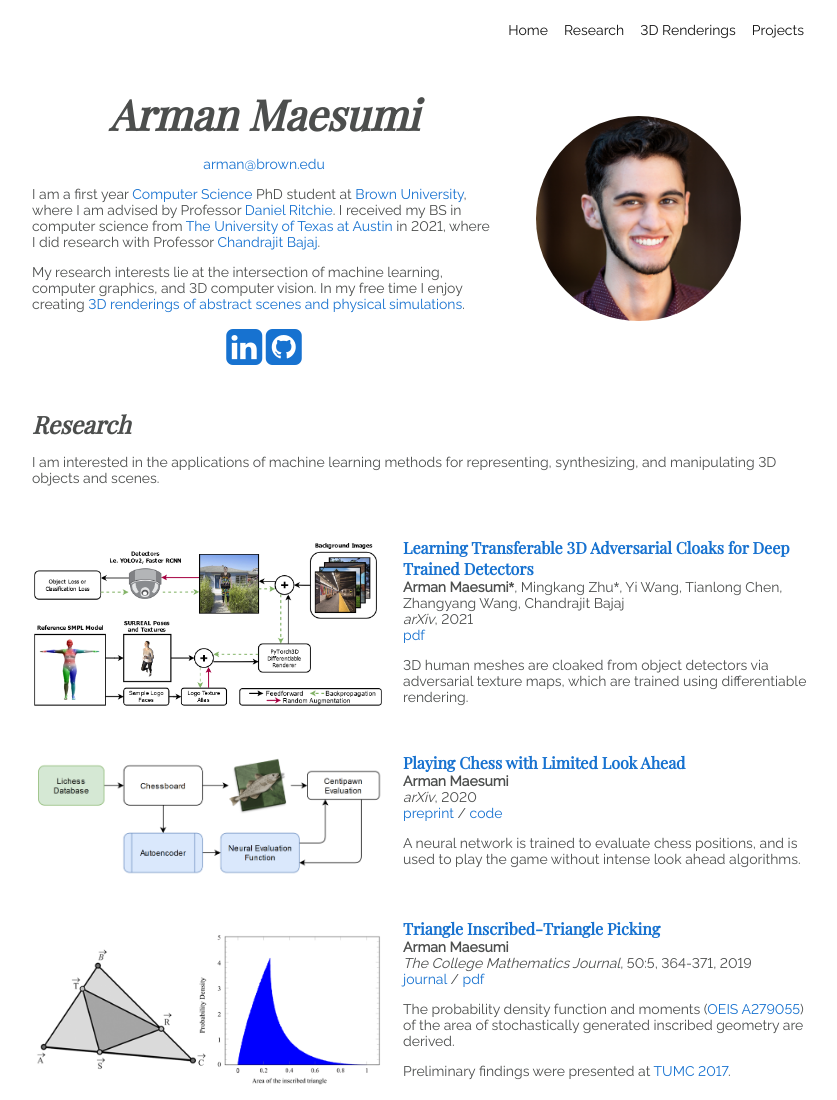
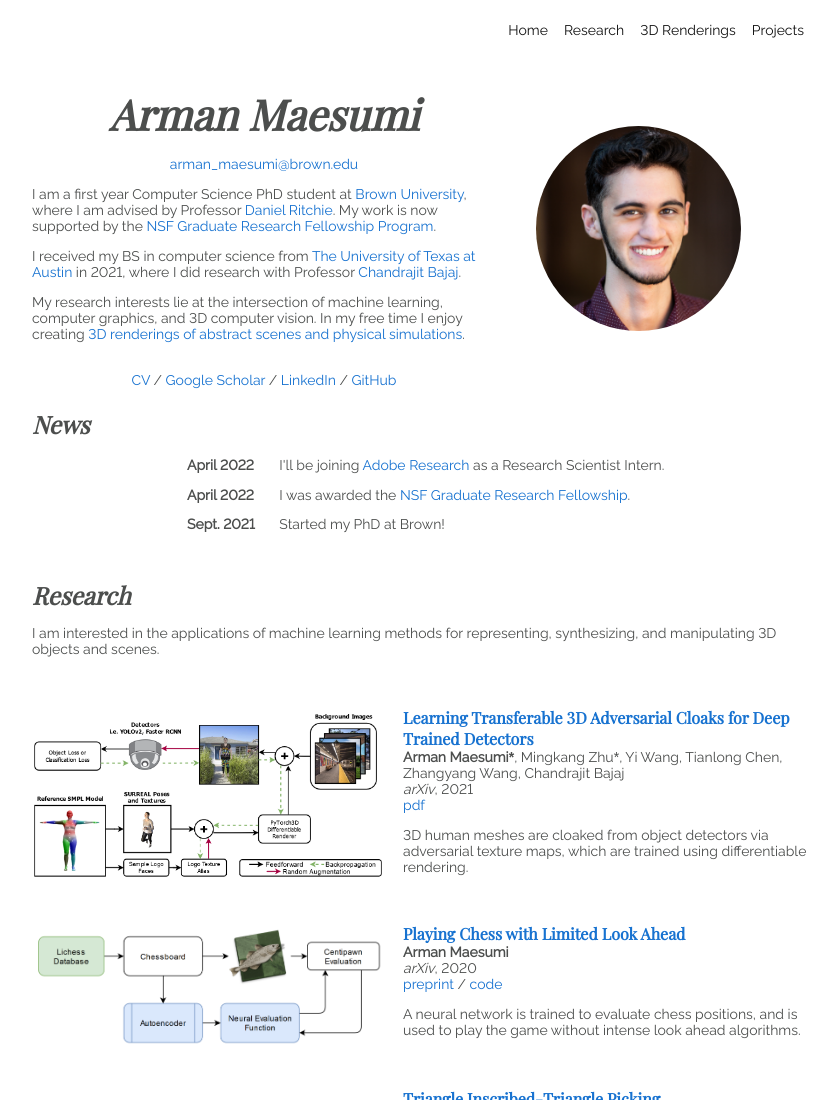
Before and after one commit to ArmanMaesumi/armanmaesumi.github.io, a plain HTML site: page index.html in a window 1280 px wide. Shown: the top 1100 px of the page, without its empty margins (228-1065 px from the left). Drawn offline with nearby package versions, Linux system fonts and the light colour scheme; some icons are missing; a web font is replaced by a local one.

Commit message:
news feed

```diff
--- a/css/stylesheet.css
+++ b/css/stylesheet.css
@@ -227,3 +227,15 @@ span.highlight {
   text-decoration: none;
   padding: 14px 8px;
 }
+
+.newsRow>td {
+  padding-bottom: 0.75em;
+}
+
+.newsDate {
+  font-weight: bold;
+}
+
+.newsInfo {
+
+}
--- a/index.html
+++ b/index.html
@@ -53,22 +53,23 @@
                 <name>Arman Maesumi</name><br>
               </p>
               <p style="text-align: center;">
-                <a href="mailto:arman@brown.edu">arman@brown.edu</a>
+                <a href="mailto:arman_maesumi@brown.edu">arman_maesumi@brown.edu</a>
               </p>
               <p>
-                I am a first year <a href="https://cs.brown.edu/">Computer Science</a> PhD student at <a href="https://www.brown.edu/">Brown University</a>, where I am advised by Professor <a href="https://dritchie.github.io/">Daniel Ritchie</a>.
-
+                I am a first year Computer Science PhD student at <a href="https://cs.brown.edu/">Brown University</a>, where I am advised by Professor <a href="https://dritchie.github.io/">Daniel Ritchie</a>. My work is now supported by the <a href="https://www.nsfgrfp.org/">NSF Graduate Research Fellowship Program</a>.
+              </p>
+              <p>
                 I received my BS in computer science from <a href="https://www.utexas.edu/">The University of Texas at Austin</a> in 2021, where I did research with Professor <a href="https://cs.utexas.edu/~bajaj">Chandrajit Bajaj</a>.
-                <!-- I am a senior computer science undergraduate at the <a href="https://cs.utexas.edu/">University of Texas at Austin</a> where I am doing research with Professor <a href="https://cs.utexas.edu/~bajaj">Chandrajit Bajaj</a> at the <a href="https://cvcweb.oden.utexas.edu/cvcwp/publications/">Computational Visualization Center (CVC)</a>. -->
               </p>
               <p>
                 My research interests lie at the intersection of machine learning, computer graphics, and 3D computer vision. In my free time I enjoy creating <a href="./#3d">3D renderings of abstract scenes and physical simulations</a>.
-              </p>
+              </p><br>
               <div style="text-align:center;">
-                <a href="./cv/cv.pdf" target="_blank"><i class="ai ai-cv-square ai-3x"></i></a>
+                <a href="./cv/cv.pdf">CV</a> / <a href="https://scholar.google.com/citations?user=SOJBF1wAAAAJ&hl=en">Google Scholar</a> / <a href="https://www.linkedin.com/in/arman-maesumi">LinkedIn</a> / <a href="https://www.github.com/ArmanMaesumi">GitHub</a>
+                <!-- <a href="./cv/cv.pdf" target="_blank"><i class="ai ai-cv-square ai-3x"></i></a>
                 <a href="https://scholar.google.com/citations?user=SOJBF1wAAAAJ&hl=en" target="_blank"><i class="ai ai-google-scholar-square ai-3x"></i></a>
                 <a href="https://www.linkedin.com/in/arman-maesumi" target="_blank"><i class="fa fa-linkedin-square fa-3x"></i></a>
-                <a href="https://www.github.com/ArmanMaesumi" target="_blank"><i class="fa fa-github-square fa-3x"></i></a>
+                <a href="https://www.github.com/ArmanMaesumi" target="_blank"><i class="fa fa-github-square fa-3x"></i></a> -->
               </div>
               <!-- <p style="text-align:center">
                 <a href="mailto:arman@cs.utexas.edu">Email</a> &nbsp/&nbsp
@@ -81,6 +82,35 @@
             </td>
           </tr>
         </tbody></table>
+
+        <table style="width:100%;border:0px;border-spacing:0px;border-collapse:separate;margin-right:auto;margin-left:auto;"><tbody>
+          <tr>
+          <td style="padding:20px;width:100%;vertical-align:middle;padding-bottom: 0px;padding-top: 0px;">
+            <heading id="projects">News</heading>
+            <p>
+              <table style="width:80%; margin-left: auto;">
+                <colgroup>
+                  <col style="width: 15%;">
+                  <col style="width: auto;">
+                </colgroup>
+                <tr class="newsRow">
+                  <td class="newsDate">April 2022</td>
+                  <td>I'll be joining <a href="https://research.adobe.com/">Adobe Research</a> as a Research Scientist Intern</a>.</td>
+                </tr>
+                <tr class="newsRow">
+                  <td class="newsDate">April 2022</td>
+                  <td>I was awarded the <a href="https://www.nsfgrfp.org/">NSF Graduate Research Fellowship</a>.</td>
+                </tr>
+                <tr class="newsRow">
+                  <td class="newsDate">Sept. 2021</td>
+                  <td>Started my PhD at Brown!</td>
+                </tr>
+              </table>
+            </p>
+          </td>
+        </tr>
+      </tbody></table>
+
         <table style="width:100%;border:0px;border-spacing:0px;border-collapse:separate;margin-right:auto;margin-left:auto;"><tbody>
             <tr>
             <td style="padding:20px;width:100%;vertical-align:middle">
```
